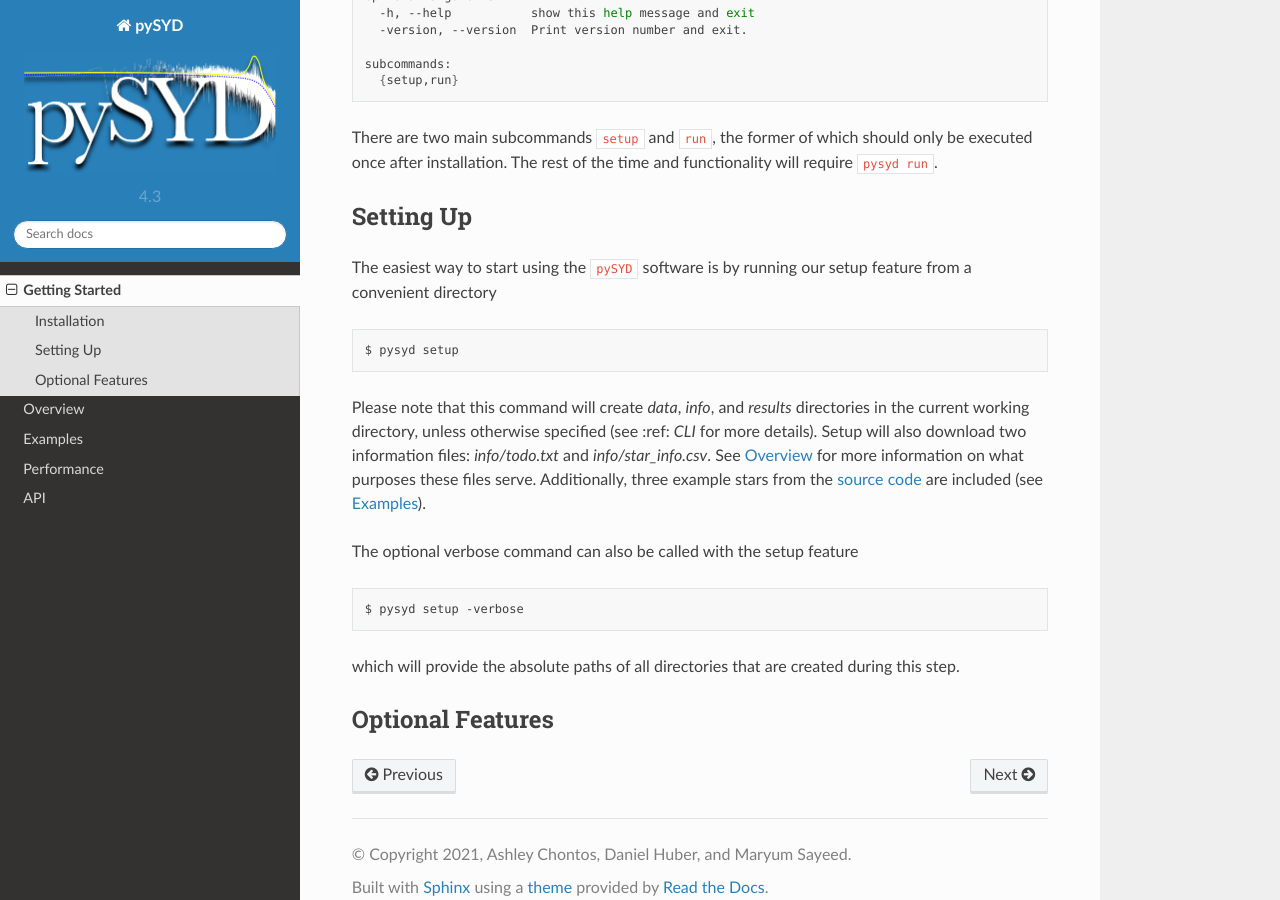
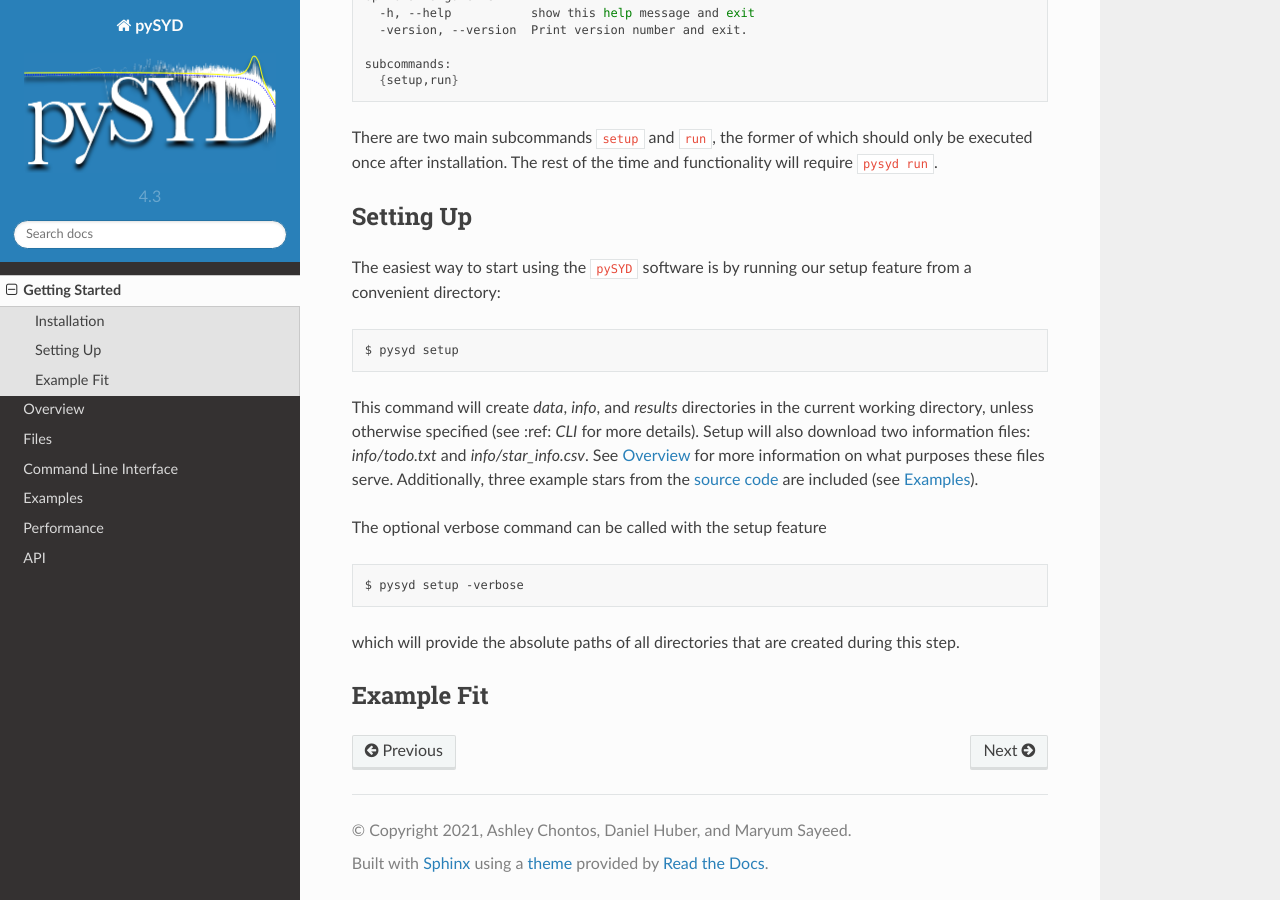
Before and after one commit to ashleychontos/pySYD, a Sphinx documentation site: the page built from docs/quickstart.rst, in a window 1280 px wide and 900 px high, scrolled down 654 px. Built offline with Sphinx 7.4.7 and the Read the Docs theme 2.0.0, drawn with Linux system fonts in a browser that asks for light colours.

Commit message:
docococsoos

```diff
--- a/docs/api.rst
+++ b/docs/api.rst
@@ -6,7 +6,6 @@
 .. toctree::
    :maxdepth: 2
 
-   cli
    pipeline
    target
    functions
--- a/docs/index.rst
+++ b/docs/index.rst
@@ -23,6 +23,7 @@
 
    quickstart
    overview
+   cli
    examples
    performance
    api
--- a/docs/overview.rst
+++ b/docs/overview.rst
@@ -1,7 +1,16 @@
 .. _overview:
 
 Overview
-========
+########
+
+Files
+#####
+
+Files
+=====
+
+Files
+*****
 
 Files
 +++++
--- a/docs/performance.rst
+++ b/docs/performance.rst
@@ -1,12 +1,12 @@
 .. _performance:
 
 Performance
-===========
+###########
 
 .. _comparison:
 
 pySYD vs IDL SYD
-++++++++++++++++
+****************
 
 We tested pySYD on 30 short-cadence Kepler stars using 3 different time series lengths (1 month,
 3-11 months, 12+ months, see below), and compared the output to IDL SYD results from `2015 <https://ui.adsabs.harvard.edu/abs/2014ApJS..211....2H/abstract>`_.
--- a/docs/plots.rst
+++ b/docs/plots.rst
@@ -1,7 +1,7 @@
 .. _plots:
 
-Plotting Routines
-=================
+Plots
+=====
 .. module:: pysyd
 
 .. automodule:: pysyd.plots
--- a/docs/quickstart.rst
+++ b/docs/quickstart.rst
@@ -1,14 +1,14 @@
 .. _quickstart:
 
 Getting Started
-===============
+###############
 
 .. _installation:
 
 
 
 Installation
-++++++++++++
+************
 
 Install ``pysyd`` using pip:
 
@@ -46,23 +46,22 @@
 
 
 Setting Up
-++++++++++
+**********
 
 The easiest way to start using the ``pySYD`` software is by running our setup feature
-from a convenient directory
+from a convenient directory:
 
 .. code-block:: bash
 
     $ pysyd setup
 
-Please note that this command will create `data`, `info`, and `results` directories in
-the current working directory, unless otherwise specified (see :ref: `CLI` for more details).
-Setup will also download two information files: `info/todo.txt` and `info/star_info.csv`. See
-:ref:`overview` for more information on what purposes these files serve. Additionally, three
-example stars from the `source code <https://github.com/ashleychontos/pySYD>`_ are included
-(see :ref:`examples`).
+This command will create `data`, `info`, and `results` directories in the current working
+directory, unless otherwise specified (see :ref: `CLI` for more details). Setup will also
+download two information files: `info/todo.txt` and `info/star_info.csv`. See :ref:`overview`
+for more information on what purposes these files serve. Additionally, three example stars
+from the `source code <https://github.com/ashleychontos/pySYD>`_ are included (see :ref:`examples`).
 
-The optional verbose command can also be called with the setup feature
+The optional verbose command can be called with the setup feature
 
 .. code-block:: bash
 
@@ -72,5 +71,5 @@
 
 
 
-Optional Features
-+++++++++++++++++
+Example Fit
+***********
```
